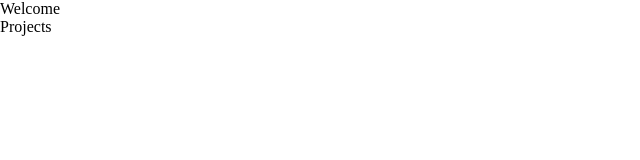
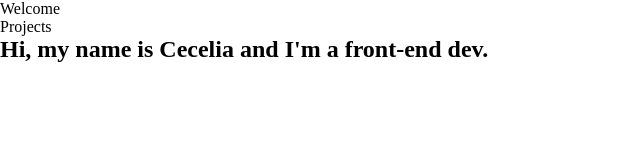
Before and after one commit to ceceliabraswell/freeCodeCamp-Personal-Portfolio, a plain HTML site: page index.html in a window 1280 px wide. Shown: the whole page, without its empty margins (0-640 px from the left). Drawn offline with Linux system fonts and the light colour scheme.

```diff
--- a/index.html
+++ b/index.html
@@ -17,7 +17,7 @@
     </header>
     <main>
         <section id="welcome-section">
-            <h1></h1>
+            <h1>Hi, my name is Cecelia and I'm a front-end dev.</h1>
         </section>
         <section id="project-section">
             <div class="project-tile">
```
Also changed, not shown: 1 other file.
